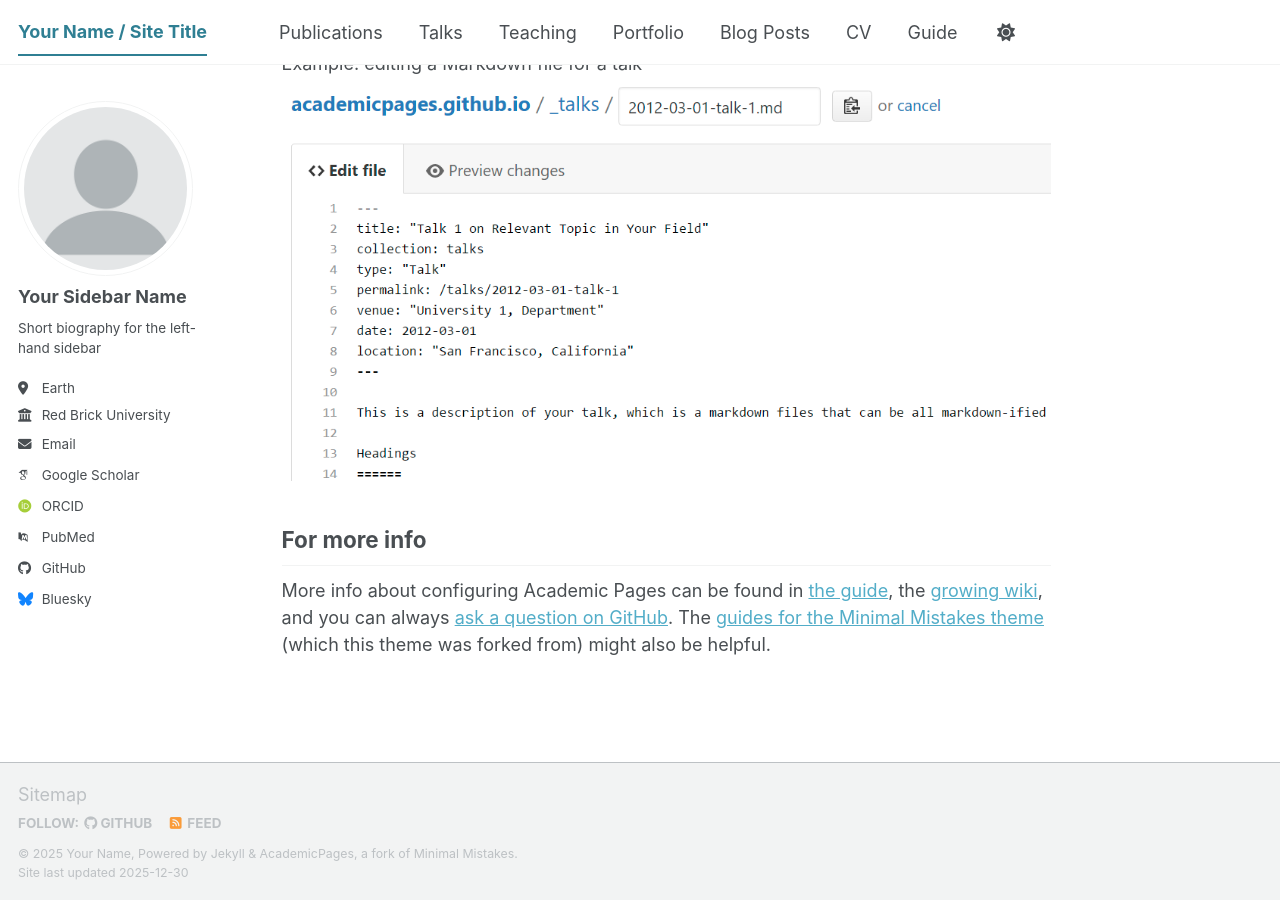
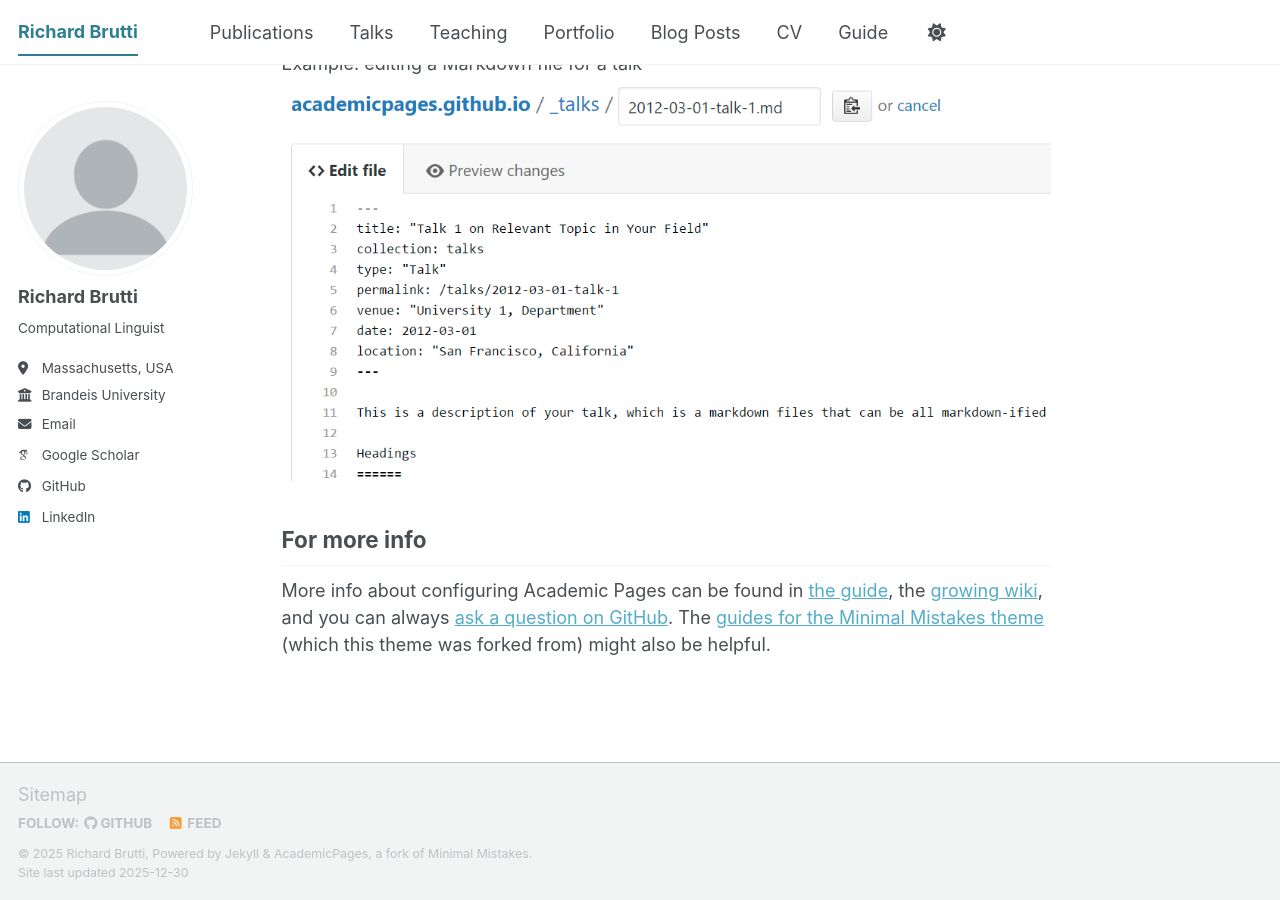
Before and after one commit to richardbrutti/richardbrutti.github.io, a Jekyll site: the page built from _pages/about.md, in a window 1280 px wide and 900 px high, scrolled down 2720 px. Built offline with Jekyll 4.4.1, drawn with Linux system fonts in a browser that asks for light colours; some web fonts are replaced; a script bundle is joined from its source files by our own code; library files that are not in the unit come from our copies.

Commit message:
Initial commit

```diff
--- a/Gemfile
+++ b/Gemfile
@@ -6,7 +6,6 @@
   gem 'jekyll-sitemap'
   gem 'jekyll-redirect-from'
   gem 'jemoji'
-  gem 'webrick', '~> 1.8'
 end
 
 gem 'github-pages'
--- a/_config.yml
+++ b/_config.yml
@@ -9,14 +9,14 @@
 # Basic Site Settings
 locale                   : "en-US"
 site_theme               : "default" # The available themes options are "default", "air", "sunrise", "mint", "dirt" and "contrast"
-title                    : "Your Name / Site Title"
+title                    : "Richard Brutti"
 title_separator          : "-"
-name                     : &name "Your Name"
-description              : &description "Your Name's academic portfolio"   # Update this with a general description of your site, this is the default if not overridden by a page
-url                      : https://academicpages.github.io # The base hostname & protocol for your site e.g. "https://[your GitHub username].github.io",
+name                     : &name "Richard Brutti"
+description              : &description "Richard Brutti's persoanl site"   # Update this with a general description of your site, this is the default if not overridden by a page
+url                      : https://richardbrutti.github.io # The base hostname & protocol for your site e.g. "https://[your GitHub username].github.io",
                                                            # or if you already have some other page hosted on Github then use "https://[your GitHub username].github.io/[Your Repo Name]"
 baseurl                  : "" # the subpath of your site, e.g. "/blog"
-repository               : "academicpages/academicpages.github.io"
+repository               : "richardbrutti/richardbrutti.github.io"
 
 # Site Author - The following control what appear as part of the author content on the side bar.
 #               If a field is blank the icon and link will not appear, otherwise it will be shown.
@@ -24,63 +24,63 @@
 author:
   # Biographic information
   avatar           : "profile.png"
-  name             : "Your Sidebar Name"
+  name             : "Richard Brutti"
   pronouns         : # example: "she/her"
-  bio              : "Short biography for the left-hand sidebar"
-  location         : "Earth"
-  employer         : "Red Brick University"
+  bio              : "Computational Linguist"
+  location         : "Massachusetts, USA"
+  employer         : "Brandeis University"
   uri              : # URL
-  email            : "none@example.org"
+  email            : "richardbrutti@gmail.com"
 
   # Academic websites
-  academia         : # URL
-  arxiv            : # URL - Update with the correct link to your profile
-  googlescholar    : "https://scholar.google.com/citations?user=PS_CX0AAAAAJ"
-  inspire-hep      : # URL
-  impactstory      : # URL
-  orcid            : "https://orcid.org/yourorcidurl"
-  semantic         : # URL
-  ssrn             : # URL
-  pubmed           : "https://www.ncbi.nlm.nih.gov/pubmed/?term=john+snow"
-  researchgate     : # URL
-  scopus           : # URL
-  zotero           : # URL
+#  academia         : # URL
+#  arxiv            : # URL - Update with the correct link to your profile
+  googlescholar    : "https://scholar.google.com/citations?user=mIP6vEkAAAAJ&hl=en"
+#  inspire-hep      : # URL
+#  impactstory      : # URL
+#  orcid            : "https://orcid.org/yourorcidurl"
+#  semantic         : # URL
+#  ssrn             : # URL
+#  pubmed           : "https://www.ncbi.nlm.nih.gov/pubmed/?term=john+snow"
+#  researchgate     : # URL
+#  scopus           : # URL
+#  zotero           : # URL
 
 
   # Repositories and software development
-  bitbucket        : # Username - Update with your username on the site
-  codepen          : # Username
-  dribbble         : # Username
-  github           : "academicpages"
-  kaggle           : # Username
-  stackoverflow    : # User number or user number and name (i.e., use "1" or "1/jeff-atwood")
+#  bitbucket        : # Username - Update with your username on the site
+#  codepen          : # Username
+#  dribbble         : # Username
+  github           : "richardbrutti"
+#  kaggle           : # Username
+#  stackoverflow    : # User number or user number and name (i.e., use "1" or "1/jeff-atwood")
 
   # Social media
-  artstation       : # Username
-  bluesky          : "bsky.app" # Replace this with you Bluesky username
-  facebook         : # Username
-  flickr           : # Username
-  foursquare       : # Username
-  goodreads        : # Username
-  google_plus      : # Username
-  keybase          : # Username
-  instagram        : # Username
-  lastfm           : # Username
-  linkedin         : # Username
-  mastodon         : # URL
-  medium           : # URL
-  pinterest        : # Username
-  soundcloud       : # Username
-  steam            : # Username
-  telegram         : # URL
-  tumblr           : # Username
-  twitter          : # Username for X / Twitter
-  vine             : # Username
-  weibo            : # Username
-  wikipedia        : # Username
-  xing             : # Username
-  youtube          : # Username
-  zhihu            : # Username
+#  artstation       : # Username
+#  bluesky          : "bsky.app" # Replace this with you Bluesky username
+#  facebook         : # Username
+#  flickr           : # Username
+#  foursquare       : # Username
+#  goodreads        : # Username
+#  google_plus      : # Username
+#  keybase          : # Username
+#  instagram        : # Username
+#  lastfm           : # Username
+  linkedin         :  "rbrutti"
+#  mastodon         : # URL
+#  medium           : # URL
+#  pinterest        : # Username
+#  soundcloud       : # Username
+#  steam            : # Username
+#  telegram         : # URL
+#  tumblr           : # Username
+#  twitter          : # Username for X / Twitter
+#  vine             : # Username
+#  weibo            : # Username
+#  wikipedia        : # Username
+#  xing             : # Username
+#  youtube          : # Username
+#  zhihu            : # Username
 
 # Publication Category - The following the list of publication categories and their headings
 publication_category:
```
